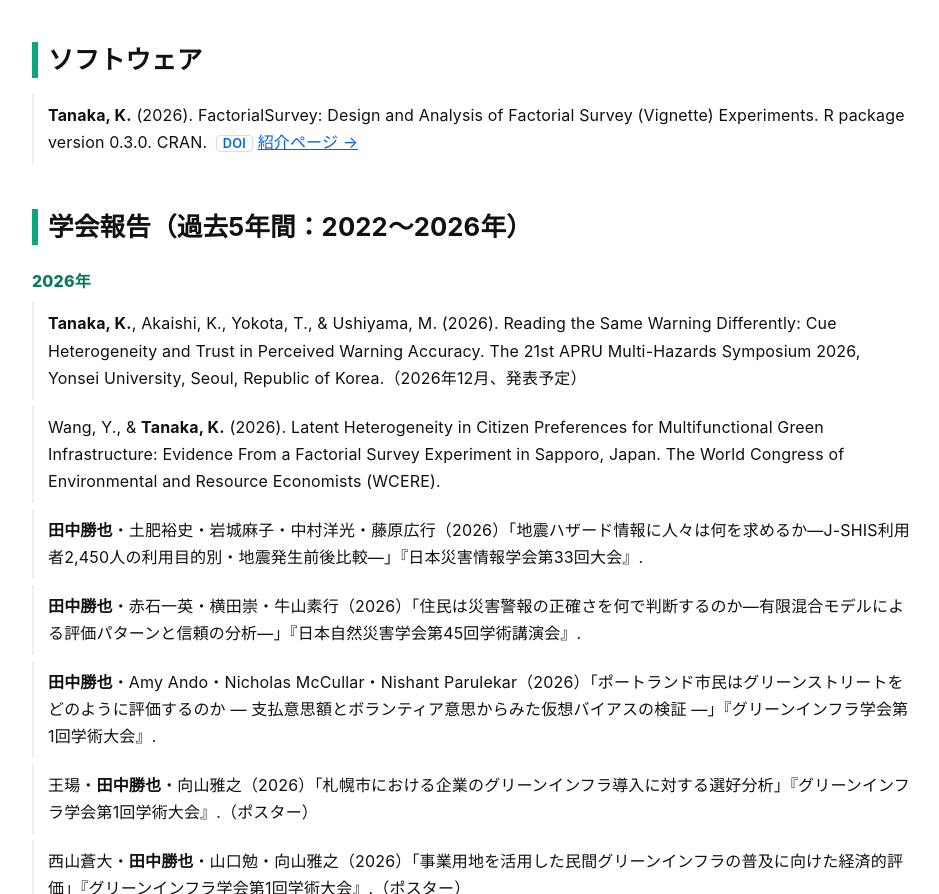
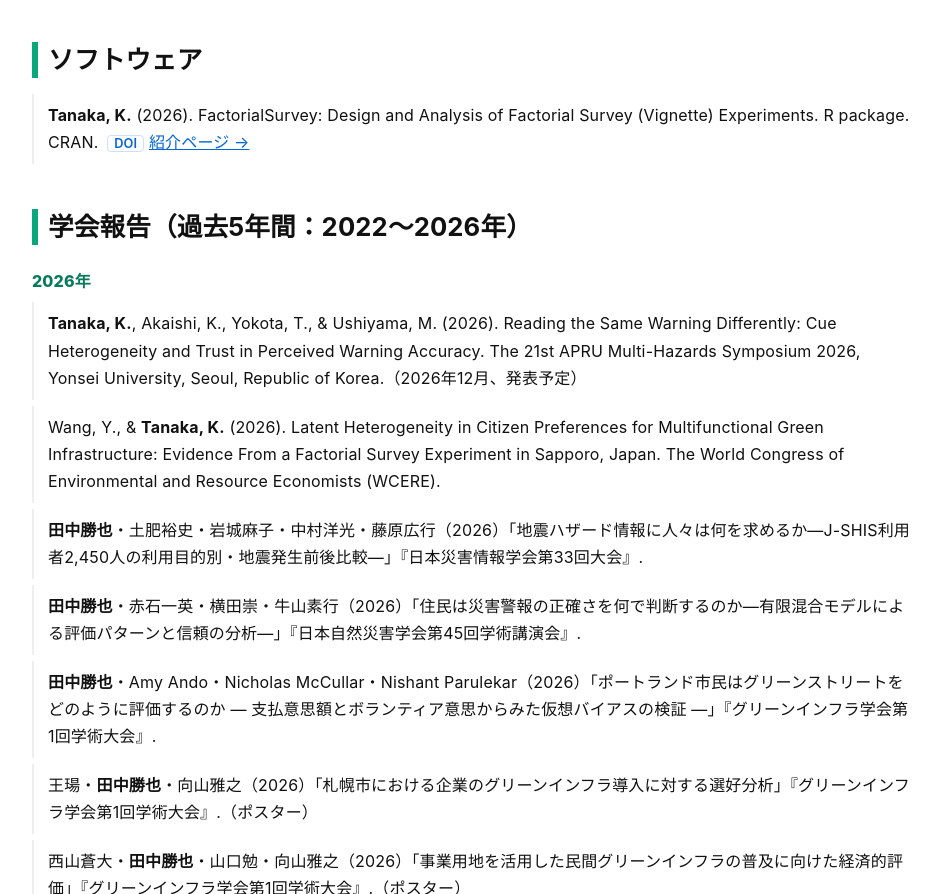
Before and after one commit to tanakak/tanakak.github.io, a plain HTML site: page pub.html in a window 1280 px wide. Shown: the part 6628-7522 px from the top of the page, without its empty margins (168-1107 px from the left). Drawn offline with Linux system fonts and the light colour scheme.

Commit message:
研究業績ページのソフトウェア欄から版番号を外す（版を上げても直さずに済むように）
Co-Authored-By: Claude Opus 5.5 <noreply@anthropic.com>
Claude-Session: https://claude.ai/code/session_01PrmyhoWe3KomJgyrnVh41f

```diff
--- a/pub.html
+++ b/pub.html
@@ -156,7 +156,7 @@
 <section id="software">
 <h2>ソフトウェア</h2>
 <ul class="pubs">
-  <li><span class="me">Tanaka, K.</span> (2026). FactorialSurvey: Design and Analysis of Factorial Survey (Vignette) Experiments. R package version 0.3.0. CRAN. <a class="doi" href="https://doi.org/10.32614/CRAN.package.FactorialSurvey" rel="noopener" target="_blank">DOI</a> <a href="fs.html">紹介ページ →</a></li>
+  <li><span class="me">Tanaka, K.</span> (2026). FactorialSurvey: Design and Analysis of Factorial Survey (Vignette) Experiments. R package. CRAN. <a class="doi" href="https://doi.org/10.32614/CRAN.package.FactorialSurvey" rel="noopener" target="_blank">DOI</a> <a href="fs.html">紹介ページ →</a></li>
 </ul>
 </section>
 
```
